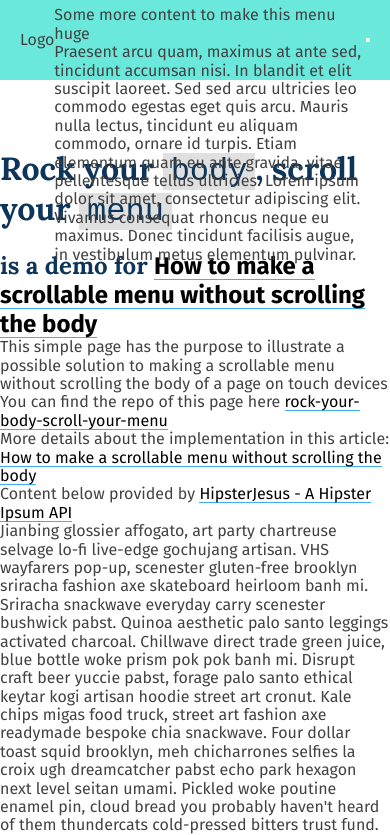
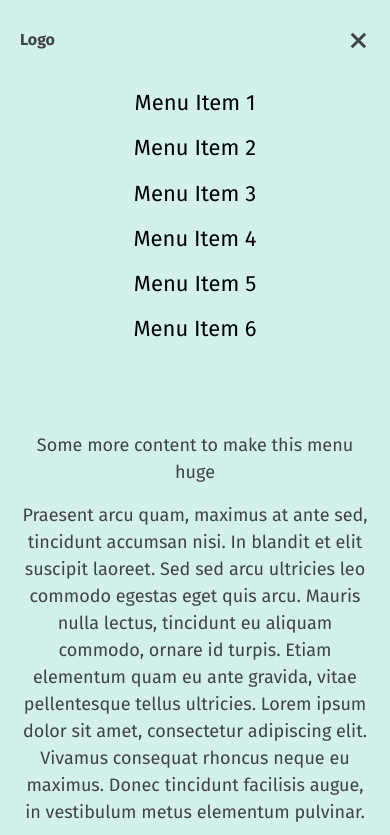
Before and after one commit to malinbranduse/rock-your-body-scroll-your-menu, a plain HTML site: page index.html in a window 390 px wide. Both pictures are taken after a click on the button 368 px from the left and 40 px from the top of the page. Shown: the top 835 px of the page. Drawn offline with nearby package versions, Linux system fonts and the light colour scheme.

Commit message:
finish implementation, remains to be tested

```diff
--- a/assets/css/magic.css
+++ b/assets/css/magic.css
@@ -1,14 +1,51 @@
-.menu {
-    margin: 10px;
-}
 
-.menu a {
-    display: block;
-    padding: 5px 10px;
-    box-shadow: none;
+@media (max-width: 900px) {
+    html.noscroll {
+        overflow: hidden;
+    }
+
+    body.noscroll {
+        overflow: visible;
+        height: 100%;
+    }
+
+    .logo, .hamburger__container {
+        position: relative;
+        z-index: 9999;
+        background: rgba(210,241,237, 0.3);
+    }
+
+    .nav {
+        position: fixed;
+        top: 0;
+        right: -100%;
+        width: 100%;
+        height: 100%;
+        background: #d2f1ed;
+        opacity: 0;
+        transition: opacity .3s ease;
+    }
+
+    .open {
+        opacity: 1;
+        right: 0;
+    }
+
+    .nav__container {
+        position: absolute;
+        padding: 80px 20px 30px;
+        top: 0;
+        left: 0;
+        width: 100%;
+        height: 100%;
+        /* These 2 below are all the magic: */
+        overflow-y: auto;
+        -webkit-overflow-scrolling: touch;
+    }
 }
 
 @media (min-width: 900px) {
+
     .menu {
         display: -ms-flexbox;
         display: -webkit-flex;
@@ -17,13 +54,7 @@
         -ms-align-items: center;
         align-items: center;
     }
-}
 
-.menu-item {
-    list-style: none;
-}
-
-@media (min-width: 900px) {
     .mobile {
         display: none;
     }
--- a/assets/css/style.css
+++ b/assets/css/style.css
@@ -13,15 +13,37 @@ body, p {
     color: #424242;
 }
 
-h1, h2, h3 {
+h1, h2, h3, h2 a {
     color: #0d355a;
     font-family: 'Lora', serif;
+}
+
+h1 {
+    margin: .6em 0;
+}
+
+h2 {
+    margin: 0 0 1em;
+}
+
+p {
+    font-size: 18px;
+    line-height: 1.5;
+    margin-bottom: 1rem;
 }
 
 a {
     text-decoration: none;
     color: #000;
     box-shadow: inset 0 -1px 0 #3eb0ef;
+}
+
+button {
+    -webkit-appearance: none;
+    appearance: none;
+    outline: none;
+    border: none;
+    background: initial;
 }
 
 path {
@@ -47,7 +69,8 @@ path {
     top: 0;
     left: 0;
     height: 80px;
-    background: #69e8db; }
+    background: #d2f1ed; }
+
     .header .wrapper {
         display: -ms-flexbox;
         display: -webkit-flex;
@@ -58,6 +81,83 @@ path {
         justify-content: space-between;
         height: 100%; }
 
+.nav {
+    display: block;
+    margin-left: auto;
+}
+
+.menu {
+    margin: 10px;
+}
+
+.menu a {
+    display: block;
+    padding: 5px 10px;
+    box-shadow: none;
+}
+
+.menu-item {
+    list-style: none;
+}
+
+@media (max-width: 900px) {
+    .nav {
+        text-align: center;
+    }
+    .menu {
+        margin: 0 0 80px;
+    }
+    .menu-item {
+        font-size: 22px;
+        font-weight: 300;
+    }
+    .menu-item a {
+        padding: 10px 0;
+    }
+}
+
+.hamburger__container {
+    display: block;
+    float: right;
+    padding: 1rem;
+    margin: -1rem;
+    cursor: pointer;
+    margin-left: auto;
+}
+
+.hamburger {
+    width: 1.20rem;
+    height: 0.9375rem;
+    position: relative;
+    transition: all 0.4s cubic-bezier(0.215, 0.61, 0.355, 1);
+    transform: rotate(0deg); }
+.hamburger i {
+    display: block;
+    position: absolute;
+    width: 100%;
+    height: 0.1875rem;
+    background: #424242;
+    opacity: 1;
+    left: 0;
+    transform: rotate(0deg);
+    transition: all 0.25s cubic-bezier(0.215, 0.61, 0.355, 1); }
+.hamburger i:nth-of-type(1) {
+    top: 0;
+    transform-origin: left center; }
+.hamburger i:nth-of-type(2) {
+    top: 0.375rem;
+    transform-origin: left center; }
+.hamburger i:nth-of-type(3) {
+    top: 0.75rem;
+    transform-origin: left center; }
+.hamburger.open i:nth-of-type(1) {
+    transform: rotate(45deg) translate(0, -0.0625rem); }
+.hamburger.open i:nth-of-type(2) {
+    opacity: 0;
+    width: 0%; }
+.hamburger.open i:nth-of-type(3) {
+    transform: rotate(-45deg) translate(0, 0.0625rem); }
+
 .code {
     font-weight: 400;
     font-family: monospace,monospace;
@@ -66,12 +166,29 @@ path {
 }
 
 .content {
-    padding: 50px 0;
+    padding: 50px 20px;
+}
+
+.details {
+    display: inline-block;
+    background: #f3f3f3;
+    color: #9c9c9c;
+    margin: 1em 0;
+    font-weight: 300;
+    padding: 6px;
+}
+
+.details a {
+    font-weight: 400;
+    color: #9c9c9c;
+}
+.details a:hover {
+    color: #424242;
 }
 
 .footer {
-    background: #c1c1bc;
-    padding: 25px 0 60px;
+    background: #d8d8d2;
+    padding: 25px 0 40px;
 }
 
 .footer p {
--- a/assets/js/index.js
+++ b/assets/js/index.js
@@ -0,0 +1,13 @@
+(function($) {
+
+    $(document).ready(function() {
+
+        $('.hamburger__container').click(function() {
+            $('.nav').toggleClass('open');
+            $(this).children().first().toggleClass('open');
+            $('html, body').toggleClass('noscroll');
+        });
+
+    });
+
+})(jQuery);
--- a/index.html
+++ b/index.html
@@ -35,14 +35,14 @@
 <body id="body">
 
 <header class="header">
-    <div class="wrapper cf">
+    <div class="wrapper">
 
-        <div class="logo">Logo</div>
+        <div class="logo"><strong>Logo</strong></div>
 
         <nav class="nav">
             <div class="nav__container">
 
-                <ul class="menu cf">
+                <ul class="menu">
                     <li class="menu-item"><a href="#">Menu Item 1</a></li>
                     <li class="menu-item"><a href="#">Menu Item 2</a></li>
                     <li class="menu-item"><a href="#">Menu Item 3</a></li>
@@ -60,11 +60,11 @@
 
         </nav>
 
-        <button class="hamburger mobile">
-            <div class="hamburger__container">
-                <span></span>
-                <span></span>
-                <span></span>
+        <button class="hamburger__container mobile">
+            <div class="hamburger">
+                <i></i>
+                <i></i>
+                <i></i>
             </div>
         </button>
     </div>
@@ -76,7 +76,7 @@
 
     <h1>Rock your <span class="code">body</span>, scroll your <span class="code">menu</span></h1>
 
-    <h2>is a demo for <a href="https://malin.codes/how-to-make-a-scrollable-menu-without-scrolling-the-body/" target="_blank">How to make a scrollable menu without scrolling the body</a></h2>
+    <h2>Demo for <a href="https://malin.codes/how-to-make-a-scrollable-menu-without-scrolling-the-body/" target="_blank">How to make a scrollable menu without scrolling the body</a></h2>
 
     <p>
         This simple page has the purpose to illustrate a possible solution to making a scrollable menu without scrolling the body of a page on touch devices
```
